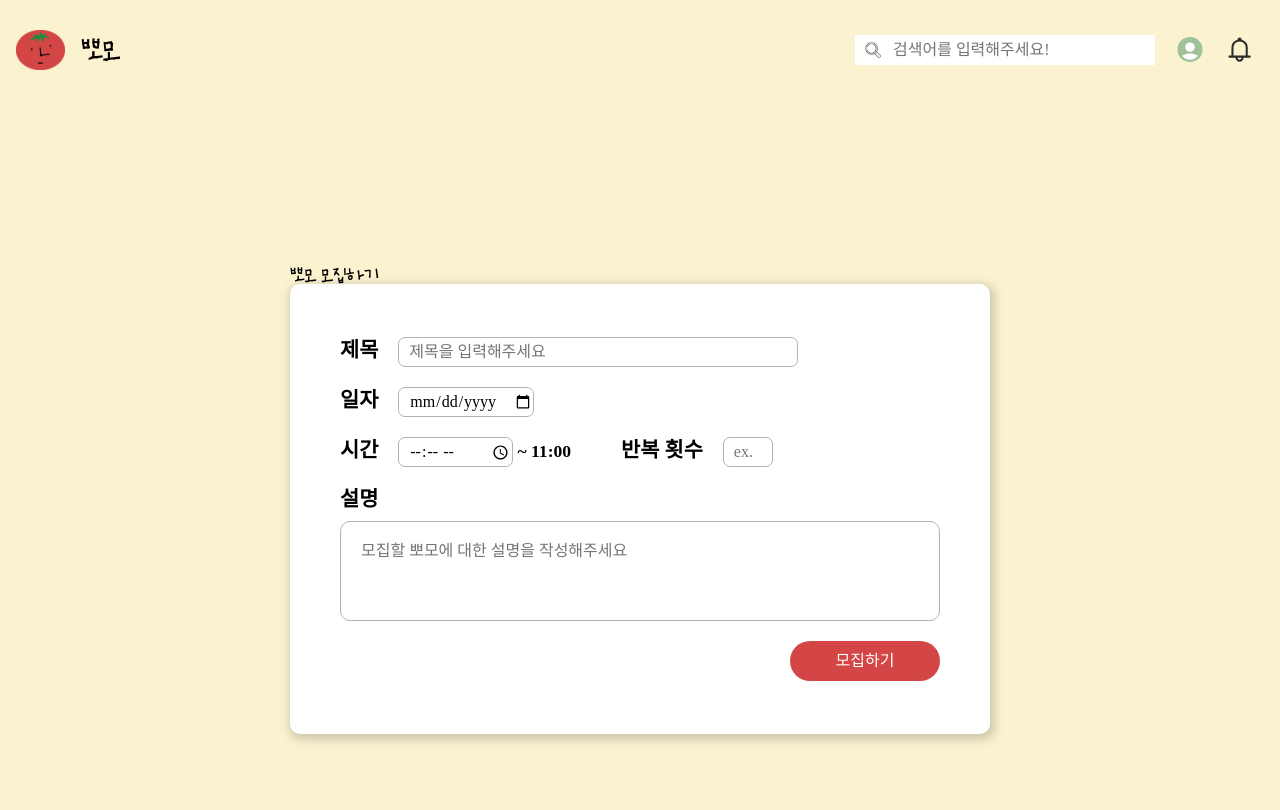
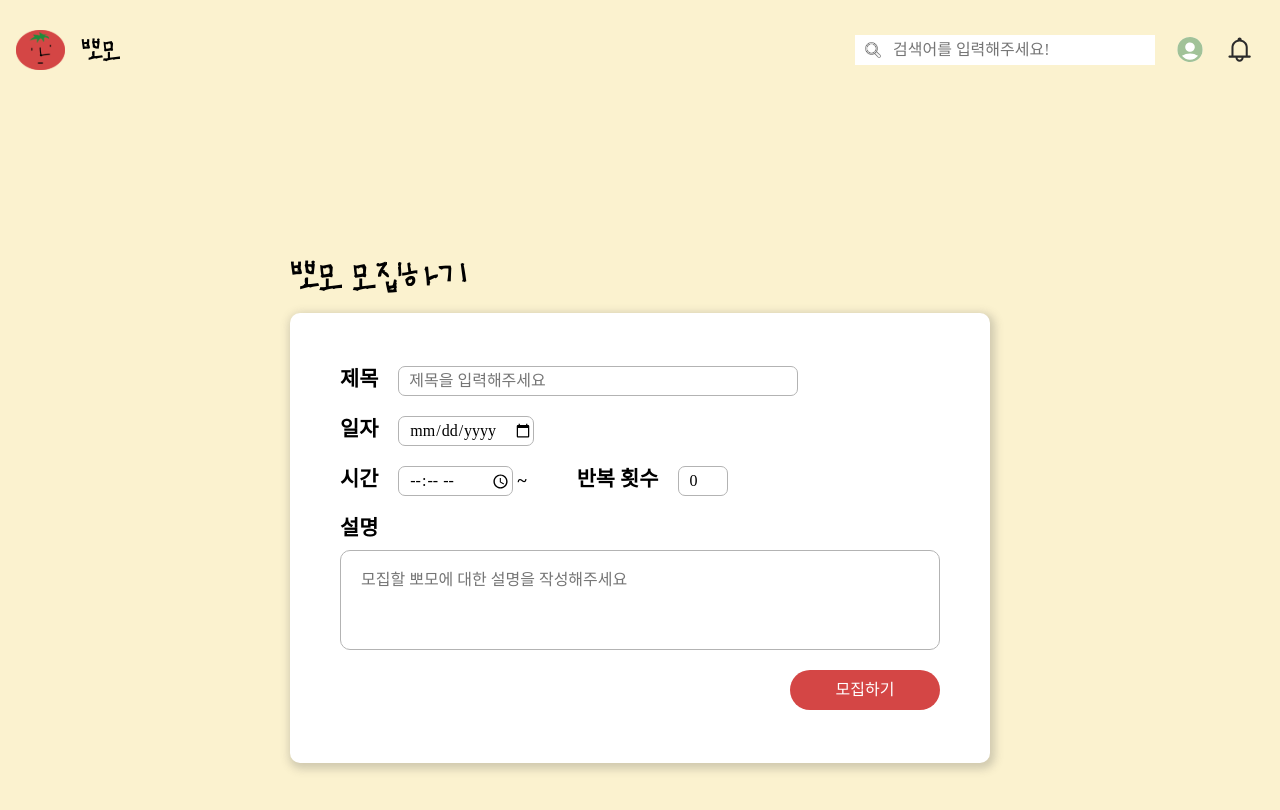
Before and after one commit to prgrms-fe-devcourse/FEDC3_POMO_DY, a Next.js app: page /post/create in a window 1280 px wide. Shown: the top 810 px of the page. Built offline with nearby package versions, Linux system fonts and the light colour scheme; no server answers; a web font is replaced by a local one.

Commit message:
feat: input validation 및 post 생성 api 요청 기능 구현

```diff
--- a/components/post/create/Input.tsx
+++ /dev/null
@@ -1,43 +0,0 @@
-import styled from '@emotion/styled';
-import { useState, ChangeEventHandler, ChangeEvent } from 'react';
-
-interface Props {
-  type?: string;
-  id: string;
-  placeholder: string;
-  width?: number;
-  height?: number;
-}
-
-function Input({ type, id, placeholder, width, height }: Props) {
-  const [value, setValue] = useState('');
-
-  const handleValueChange: ChangeEventHandler = (e: ChangeEvent<HTMLInputElement>) => {
-    setValue(e.target.value);
-  };
-
-  return (
-    <StyledInput
-      type={type}
-      id={id}
-      value={value}
-      placeholder={placeholder}
-      width={width}
-      height={height}
-      autoComplete="off"
-      onChange={handleValueChange}
-    />
-  );
-}
-
-const StyledInput = styled.input((props) => {
-  return {
-    outline: 'none',
-    paddingLeft: '10px',
-    marginBottom: '20px',
-    width: props.width,
-    height: props.height,
-  };
-});
-
-export default Input;
--- /dev/null
+++ b/components/postCreate/hooks/usePostCreateForm.ts
@@ -0,0 +1,78 @@
+import { useState } from 'react';
+import { useRouter } from 'next/router';
+import { AxiosResponse } from 'axios';
+
+import { internalApi } from 'api';
+import { Post, PostFormData } from '../types';
+import { calcEndTime } from '../utils/time';
+import { validatePostCreateForm } from '../utils/validatePostCreateForm';
+
+const createPost = async (formData: PostFormData) => {
+  const { data }: AxiosResponse = await internalApi.post('/api/posts/create', formData);
+  return data;
+};
+
+export const usePostCreateForm = (initialState: Post) => {
+  const router = useRouter();
+  const [form, setForm] = useState(initialState);
+
+  const onChange = (e: React.ChangeEvent<HTMLInputElement | HTMLTextAreaElement>) => {
+    const { name, value } = e.target;
+
+    // FIXME: 코드 중복 줄이기
+    if (name === 'startTime' && value) {
+      const { interval } = form;
+      const endTime = calcEndTime(value, interval);
+      setForm(() => ({ ...form, startTime: value, endTime }));
+      return;
+    }
+
+    if (name === 'interval' && value) {
+      const intervalNumber = Number(value);
+
+      if (intervalNumber < 0) {
+        return;
+      }
+
+      const { startTime } = form;
+      const endTime = startTime ? calcEndTime(startTime, intervalNumber) : '';
+      setForm(() => ({ ...form, interval: intervalNumber, endTime }));
+      return;
+    }
+
+    setForm(() => ({ ...form, [name ?? 'content']: value }));
+  };
+
+  const onSubmit = (e: React.FormEvent<HTMLFormElement>) => {
+    e.preventDefault();
+
+    const { isValid, msg } = validatePostCreateForm(form);
+
+    if (!isValid) {
+      alert(msg);
+      return;
+    }
+
+    const formData: PostFormData = {
+      title: JSON.stringify(form),
+      image: null,
+      channelId: form.channelId,
+    };
+
+    const submitPost = async () => {
+      const createdPostData = await createPost(formData);
+      return createdPostData;
+    };
+
+    submitPost()
+      .then(({ channel: { _id } }) => {
+        alert('뽀모 모집글을 생성했어요!');
+        router.push(`/post/${_id}`);
+      })
+      .catch(() => {
+        alert('뽀모 모집글을 생성하는데 실패했어요.');
+      });
+  };
+
+  return { form, onChange, onSubmit };
+};
--- a/components/post/create/index.tsx
+++ b/components/postCreate/index.tsx
@@ -1,40 +1,84 @@
 import styled from '@emotion/styled';
 
-import Input from './Input';
+import Input from './input';
+import { Post } from './types';
 import { COLORS } from 'styles/colors';
-import { FormEventHandler } from 'react';
+import { calcTodayDate } from './utils/date';
 
 interface Props {
-  onCreate: FormEventHandler<HTMLFormElement>;
+  values: Post;
+  onChange: React.ChangeEventHandler<HTMLInputElement | HTMLTextAreaElement>;
+  onCreate: React.FormEventHandler<HTMLFormElement>;
 }
 
-function PostCreate({ onCreate }: Props) {
+function PostCreate({ values, onChange, onCreate }: Props) {
+  const { title, date, startTime, endTime, interval, content } = values;
+  const today = calcTodayDate();
+
   return (
     <Container>
       <H1>뽀모 모집하기</H1>
       <StyledForm onSubmit={onCreate}>
         <div>
           <InlineLabel htmlFor="title">제목</InlineLabel>
-          <Input id="title" placeholder="제목을 입력해주세요" width={400} height={30} />
+          <Input
+            initialValue={title}
+            id="title"
+            placeholder="제목을 입력해주세요"
+            width={400}
+            height={30}
+            onChange={onChange}
+          />
         </div>
         <div>
           <InlineLabel htmlFor="date">일자</InlineLabel>
-          <Input type="date" id="date" placeholder="ex. 2023-01-23" height={30} />
+          <Input
+            initialValue={date}
+            type="date"
+            id="date"
+            placeholder="ex. 2023-01-23"
+            height={30}
+            min={today}
+            onChange={onChange}
+          />
         </div>
         <TimeIntervalWrapper>
           <TimeWrapper>
             <InlineLabel htmlFor="start">시간</InlineLabel>
-            <Input type="time" id="start" placeholder="ex. 10:00" height={30} />
-            <EndTime id="end"> ~ 11:00</EndTime>
+            <Input
+              initialValue={startTime}
+              type="time"
+              id="startTime"
+              placeholder="ex. 10:00"
+              height={30}
+              onChange={onChange}
+            />
+            <EndTimeText id="endTime"> ~ {endTime}</EndTimeText>
           </TimeWrapper>
           <div>
             <InlineLabel htmlFor="interval">반복 횟수</InlineLabel>
-            <Input type="number" id="interval" placeholder="ex. 3" width={50} height={30} />
+            <Input
+              initialValue={interval}
+              type="number"
+              id="interval"
+              placeholder="ex. 3"
+              width={50}
+              height={30}
+              min={0}
+              max={24}
+              onChange={onChange}
+            />
           </div>
         </TimeIntervalWrapper>
         <ContentWrapper>
           <BlockLabel htmlFor="content">설명</BlockLabel>
-          <Content id="content" placeholder="모집할 뽀모에 대한 설명을 작성해주세요" />
+          <Content
+            id="content"
+            name="content"
+            placeholder="모집할 뽀모에 대한 설명을 작성해주세요"
+            onChange={onChange}
+            value={content}
+          />
         </ContentWrapper>
         <CreateButton type="submit">모집하기</CreateButton>
       </StyledForm>
@@ -49,7 +93,9 @@ const Container = styled.main({
 
 const H1 = styled.h1({
   fontFamily: 'UhBee EUN KYUNG',
+  fontSize: '2rem',
   fontWeight: '700',
+  margin: '20px 0',
 });
 
 const StyledForm = styled.form({
@@ -92,7 +138,7 @@ const InlineLabel = styled(Label)({
   display: 'inline-block',
 });
 
-const EndTime = styled.span({
+const EndTimeText = styled.span({
   fontSize: '1.1rem',
   fontWeight: '600',
 });
--- /dev/null
+++ b/components/postCreate/input/index.tsx
@@ -0,0 +1,45 @@
+import styled from '@emotion/styled';
+import { InputHTMLAttributes, useState } from 'react';
+
+interface Props extends InputHTMLAttributes<HTMLInputElement> {
+  id: string;
+  initialValue?: string | number;
+  onChange?: (e: React.ChangeEvent<HTMLInputElement>) => void;
+}
+
+function Input({ initialValue, type, id, placeholder, width, height, onChange, min, max }: Props) {
+  const [value, setValue] = useState(initialValue);
+
+  const handleValueChange: React.ChangeEventHandler = (e: React.ChangeEvent<HTMLInputElement>) => {
+    setValue(e.target.value);
+    onChange && onChange(e);
+  };
+
+  return (
+    <StyledInput
+      type={type}
+      id={id}
+      name={id}
+      value={value}
+      placeholder={placeholder}
+      width={width}
+      height={height}
+      min={min}
+      max={max}
+      autoComplete="off"
+      onChange={handleValueChange}
+    />
+  );
+}
+
+const StyledInput = styled.input(({ width, height }) => {
+  return {
+    outline: 'none',
+    paddingLeft: '10px',
+    marginBottom: '20px',
+    width,
+    height,
+  };
+});
+
+export default Input;
--- /dev/null
+++ b/components/postCreate/types.ts
@@ -0,0 +1,16 @@
+export interface Post {
+  title: string;
+  date: string;
+  startTime: string;
+  endTime: string;
+  interval: number;
+  content: string;
+  channelId: string;
+}
+
+export interface PostFormData {
+  [key: string]: any;
+  title: string;
+  image: Blob | null;
+  channelId: string;
+}
--- /dev/null
+++ b/components/postCreate/utils/date.ts
@@ -0,0 +1,6 @@
+export const calcTodayDate = () => {
+  const nowUTC = Date.now();
+  const timeOff = new Date().getTimezoneOffset() * 60000;
+  const today = new Date(nowUTC - timeOff).toISOString().split('T')[0];
+  return today;
+};
--- /dev/null
+++ b/components/postCreate/utils/time.ts
@@ -0,0 +1,5 @@
+export const calcEndTime = (startTime: string, interval: number) => {
+  const [startHour, startMinute] = startTime.split(':');
+  const endHour = String(parseInt(startHour) + interval).padStart(2, '0');
+  return `${endHour}:${startMinute}`;
+};
--- /dev/null
+++ b/components/postCreate/utils/validatePostCreateForm.ts
@@ -0,0 +1,9 @@
+import { Post } from '../types';
+
+export const validatePostCreateForm = ({ title, date, startTime, endTime, content, channelId }: Post) => {
+  if (!title || !date || !startTime || !endTime || !content || !channelId) {
+    return { isValid: false, msg: '빈 값이 있어요!' };
+  }
+
+  return { isValid: true, msg: '' };
+};
--- /dev/null
+++ b/pages/api/posts/create.ts
@@ -0,0 +1,15 @@
+import { NextApiRequest, NextApiResponse } from 'next';
+import { AxiosResponse } from 'axios';
+
+import { publicApi } from 'api';
+
+export default async function creaetPost(request: NextApiRequest, response: NextApiResponse) {
+  const { body } = request;
+
+  try {
+    const { data }: AxiosResponse = await publicApi.post('/posts/create', body);
+    return response.status(200).end(JSON.stringify(data));
+  } catch (err) {
+    return response.status(500).end(JSON.stringify(err));
+  }
+}
--- a/pages/post/create/index.tsx
+++ b/pages/post/create/index.tsx
@@ -1,20 +1,29 @@
 import styled from '@emotion/styled';
 
-import PostCreate from '@components/post/create';
-import { FormEventHandler } from 'react';
+import PostCreate from '@components/postCreate/index';
+import { usePostCreateForm } from '@components/postCreate/hooks/usePostCreateForm';
 
 function PostCreatePage() {
-  const handleCreateSubmit: FormEventHandler = (e: React.FormEvent<HTMLButtonElement>) => {
-    e.preventDefault();
+  const TMP_CHANNEL_ID = '63c22e612358f16faf4df033';
+  const {
+    form,
+    onChange: handleChange,
+    onSubmit: handleSubmit,
+  } = usePostCreateForm({
+    title: '',
+    date: '',
+    startTime: '',
+    endTime: '',
+    interval: 0,
+    content: '',
+    channelId: TMP_CHANNEL_ID,
+  });
 
-    // TODO: Input 유효성 검사
-    // TODO: Time Interval에 따라 종료 시간 변경
-    // TODO: post 생성 요청
-  };
+  // TODO: Input 유효성 검사
 
   return (
     <Container>
-      <PostCreate onCreate={handleCreateSubmit} />
+      <PostCreate values={form} onChange={handleChange} onCreate={handleSubmit} />
     </Container>
   );
 }
```
